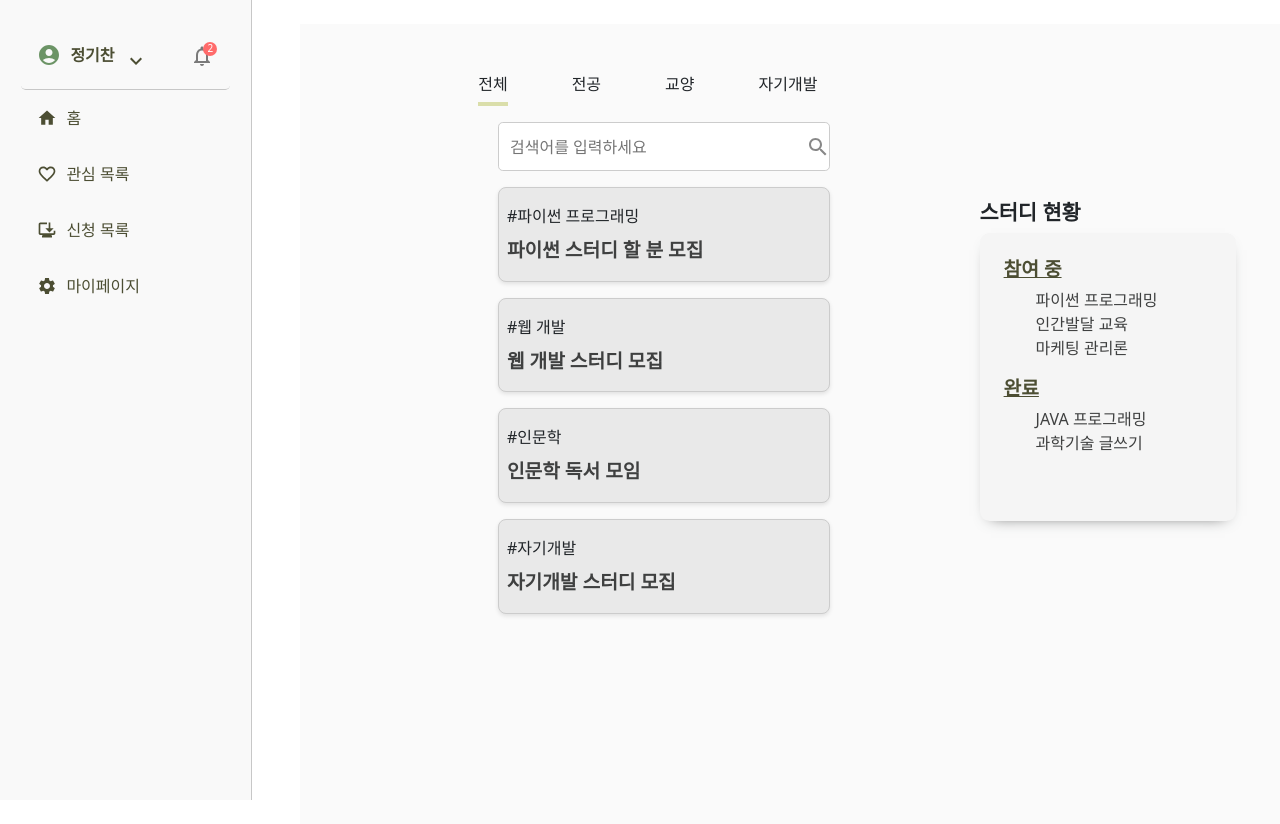
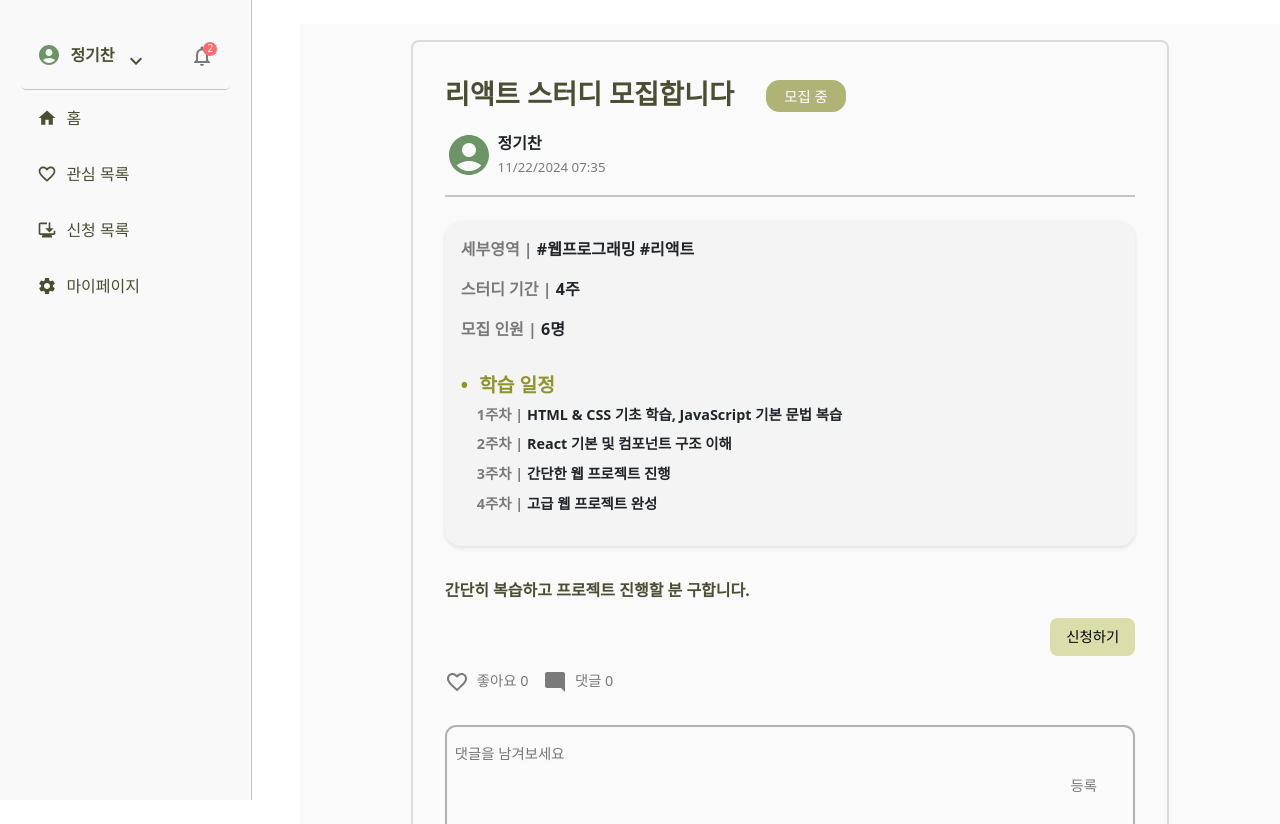
Before and after one commit to bmbx08/Jieum, a React (Create React App) app: page / in a window 1280 px wide. Built offline with nearby package versions, Linux system fonts and the light colour scheme.

Commit message:
edit check-post css and add function

```diff
--- a/src/App.js
+++ b/src/App.js
@@ -18,8 +18,8 @@ function App() {
         <Route path="/" element={<AppLayout />}>
           {' '}
           {/*네브바*/}
-          <Route index element={<Homepage />} />
-          <Route path=":id" element={<StudyRecruitPage />} />{' '}
+          <Route index element={<StudyRecruitPage />} />
+          {/* <Route path=":id" element={<StudyRecruitPage />} />{' '} */}
           {/*스터디 모집 페이지(글쓰기)*/}
           <Route path="newstudy" element={<StudyCreatePage />} />{' '}
           {/*스터디 생성 페이지*/}
--- a/src/pages/StudyRecruitPage/StudyRecruitPage.style.css
+++ b/src/pages/StudyRecruitPage/StudyRecruitPage.style.css
@@ -2,6 +2,7 @@
   display: flex;
   flex-direction: row;
   height: 100vh;
+  width: 100%;
 }
 
 .sidebar-container {
--- a/src/pages/StudyRecruitPage/components/Check.css
+++ b/src/pages/StudyRecruitPage/components/Check.css
@@ -1,19 +1,37 @@
 /* 전체 박스 */
-.study-recruit-check-box {
+/* .study-recruit-check-box {
   display: block;
   border: 2px solid #dbdbdb;
   border-radius: 0.5rem;
-  width: 100vh;
-  /* max-width: 1200px; */
+  width: 100vh; */
+/* max-width: 1200px; */
+/* padding: 2rem;
+  margin: auto;
+  background-color: #fafafa; */
+/* box-sizing: border-box; */
+/* } */
+
+/* 설명 텍스트 */
+/* .study-description {
+  margin-top: 2rem;
+  font-size: 1rem;
+  color: #191919;
+} */
+
+/* 전체 박스 */
+.study-recruit-check-box {
+  border: 2px solid #dbdbdb;
+  border-radius: 0.5rem;
+  width: 80%;
   padding: 2rem;
   margin: auto;
   background-color: #fafafa;
-  /* box-sizing: border-box; */
 }
 
 /* 설명 텍스트 */
 .study-description {
   margin-top: 2rem;
   font-size: 1rem;
-  color: #191919;
+  color: #4c4e33;
+  font-weight: bold;
 }
--- a/src/pages/StudyRecruitPage/components/Check.js
+++ b/src/pages/StudyRecruitPage/components/Check.js
@@ -1,13 +1,14 @@
 import React, { useState } from 'react';
 import './Check.css';
-import { Container } from 'react-bootstrap';
 import PostTitle from './PostTitle';
 import StudyForm from './StudyForm';
 import UserComment from './UserComment';
 import StudyApply from './StudyApply';
+import ReactionBox from './ReactionBox';
 
 const Check = () => {
-  const [applicants, setApplicants] = useState([]);
+  // const [applicants, setApplicants] = useState([]);
+  const [comments, setComments] = useState([]);
 
   const studyData = {
     category: '#웹프로그래밍 #리액트',
@@ -22,13 +23,38 @@ const Check = () => {
     ],
   };
 
-  const handleApplicantUpdate = (updatedApplicants) => {
-    setApplicants(updatedApplicants);
+  const handleApplicantAdd = (newApplicant) => {
+    console.log('현재 신청자 목록:', newApplicant);
   };
 
+  //댓글 추가
+  const handleCommentAdd = (
+    newComment,
+    isReply = false,
+    parentIndex = null
+  ) => {
+    setComments((prevComments) => {
+      const updatedComments = [...prevComments];
+
+      //댓글이면 댓글 추가
+      if (isReply && parentIndex !== null) {
+        updatedComments[parentIndex].replies.push(newComment);
+      } else {
+        //답글이면 답글 추가
+        updatedComments.push({ text: newComment, replies: [] });
+      }
+      return updatedComments;
+    });
+  };
+
+  //총 댓글 수
+  const totalCommentCount = comments.reduce(
+    (count, comment) => count + 1 + comment.replies.length,
+    0
+  );
+
   return (
-    <div>
-      <Container className="study-recruit-check-box">
+    <div className="study-recruit-check-box">
       <PostTitle />
       <StudyForm
         category={studyData.category}
@@ -38,10 +64,10 @@ const Check = () => {
       />
 
       <p className="study-description">{studyData.description}</p>
-        <StudyApply onApplicantAdd={handleApplicantUpdate} />
 
-        <UserComment />
-      </Container>
+      <StudyApply onApplicantAdd={handleApplicantAdd} />
+      <ReactionBox commentCount={totalCommentCount} />
+      <UserComment onCommentAdd={handleCommentAdd} />
     </div>
   );
 };
--- a/src/pages/StudyRecruitPage/components/PostTitle.css
+++ b/src/pages/StudyRecruitPage/components/PostTitle.css
@@ -9,6 +9,9 @@
 }
 
 .toRecruit-state {
+  margin-top: 0.4rem;
+  text-align: center;
+  font-size: 0.9rem;
   border: none;
   background: none;
   border-radius: 0.85rem;
--- /dev/null
+++ b/src/pages/StudyRecruitPage/components/ReactionBox.css
@@ -0,0 +1,24 @@
+.reaction-box {
+  display: flex;
+  justify-content: flex-start;
+  gap: 0.9rem;
+  font-size: 0.9rem;
+  color: #7a7a7a;
+  margin: 0.9rem 0;
+}
+
+.reaction-item {
+  display: flex;
+  cursor: pointer;
+}
+
+.like-icon,
+.liked-icon {
+  font-size: 1.3rem;
+  margin-right: 0.5rem;
+}
+
+.comment-icon {
+  font-size: 1.3rem;
+  margin-right: 0.5rem;
+}
--- /dev/null
+++ b/src/pages/StudyRecruitPage/components/ReactionBox.js
@@ -0,0 +1,39 @@
+import React, { useState } from 'react';
+import FavoriteBorderIcon from '@mui/icons-material/FavoriteBorder';
+import FavoriteIcon from '@mui/icons-material/Favorite';
+import ModeCommentIcon from '@mui/icons-material/ModeComment';
+import './ReactionBox.css';
+
+const ReactionBox = ({ commentCount }) => {
+  const [likes, setLikes] = useState(0);
+  const [liked, setLiked] = useState(false);
+
+  //좋아요 기능
+  const handleLikeClick = () => {
+    if (liked) {
+      setLikes(likes - 1); //좋아요 취소
+    } else {
+      setLikes(likes + 1); //좋아요 추가
+    }
+    setLiked(!liked); //좋아요 상태
+  };
+
+  return (
+    <div className="reaction-box">
+      <div className="reaction-item" onClick={handleLikeClick}>
+        {liked ? (
+          <FavoriteIcon className="liked-icon" />
+        ) : (
+          <FavoriteBorderIcon className="like-icon" />
+        )}
+        <span>{`좋아요 ${likes}`}</span>
+      </div>
+      <div className="reaction-item">
+        <ModeCommentIcon className="comment-icon" />
+        <span>{`댓글 ${commentCount}`}</span>
+      </div>
+    </div>
+  );
+};
+
+export default ReactionBox;
--- a/src/pages/StudyRecruitPage/components/StudyApply.js
+++ b/src/pages/StudyRecruitPage/components/StudyApply.js
@@ -3,29 +3,32 @@ import Swal from 'sweetalert2';
 import './StudyApply.css';
 
 const StudyApply = ({ onApplicantAdd, userName }) => {
-  const [applicants, setApplicants] = useState([]); //신청자 목록 상태 관리
+  const handleApply = () => {
+    if (!userName) {
+      Swal.fire({
+        position: 'top',
+        icon: 'success',
+        title: '신청되었습니다',
+        showConfirmButton: false,
+        timer: 1500,
+      });
+      return;
+    }
 
-  const handleApply = () => {
     const newApplicant = {
-      name: { userName },
-      timestamp: new Date().toLocaleString(),
+      name: userName,
+      timestapm: new Date().toLocaleString(),
     };
 
-    setApplicants((prevApplicants) => {
-      const updatedApplicants = [...prevApplicants, newApplicant];
-      onApplicantAdd(updatedApplicants);
-      return updatedApplicants;
-    });
+    onApplicantAdd(newApplicant);
 
     Swal.fire({
       position: 'top',
       icon: 'success',
-      title: '신청되었습니다',
+      title: `#{userName}님이 신청되었습니다.`,
       showConfirmButton: false,
       timer: 1500,
     });
-
-    console.log('현재 신청자 목록:', [...applicants, newApplicant]);
   };
 
   return (
--- a/src/pages/StudyRecruitPage/components/StudyForm.css
+++ b/src/pages/StudyRecruitPage/components/StudyForm.css
@@ -6,6 +6,7 @@
   margin-top: 1.5rem;
   box-shadow: 0 2px 4px rgba(0, 0, 0, 0.1);
   font-size: 1rem;
+  font-weight: bold;
 }
 
 .study-condition strong {
--- a/src/pages/StudyRecruitPage/components/UserComment.js
+++ b/src/pages/StudyRecruitPage/components/UserComment.js
@@ -1,7 +1,7 @@
 import React, { useState } from 'react';
 import './UserComment.css';
 
-const UserComment = () => {
+const UserComment = ({ onCommentAdd }) => {
   const [comments, setComments] = useState([]); //댓글 목록
   const [commentText, setCommentText] = useState(''); //댓글 입력값
   const [replyText, setReplyText] = useState(''); //답글 입력값
@@ -22,7 +22,9 @@ const UserComment = () => {
   const handleAddComment = () => {
     if (commentText.trim()) {
       const newComment = { text: commentText, replies: [] };
-      setComments([...comments, newComment]);
+
+      setComments((prevComments) => [...prevComments, newComment]);
+      onCommentAdd(commentText);
       setCommentText('');
     }
   };
@@ -30,9 +32,17 @@ const UserComment = () => {
   //답글 추가
   const handleAddReply = () => {
     if (replyText.trim() && replyingToIndex !== null) {
-      const updatedComments = [...comments];
-      updatedComments[replyingToIndex].replies.push(replyText);
-      setComments(updatedComments);
+      // const updatedComments = [...comments];
+      const newReply = replyText;
+
+      setComments((prevComments) => {
+        const updatedComments = [...prevComments];
+        updatedComments[replyingToIndex].replies.push(newReply);
+        return updatedComments;
+      });
+
+      onCommentAdd(newReply, true, replyingToIndex);
+
       setReplyText('');
       setReplyingToIndex(null);
     }
@@ -69,7 +79,7 @@ const UserComment = () => {
               ) : (
                 <button
                   className="reply-toggle-btn"
-                  onClick={() => handleReplyToComment(index)}
+                  onClick={() => setReplyingToIndex(index)}
                 >
                   답글 달기
                 </button>
```
Lines whose indentation alone changed are shown as unchanged.
